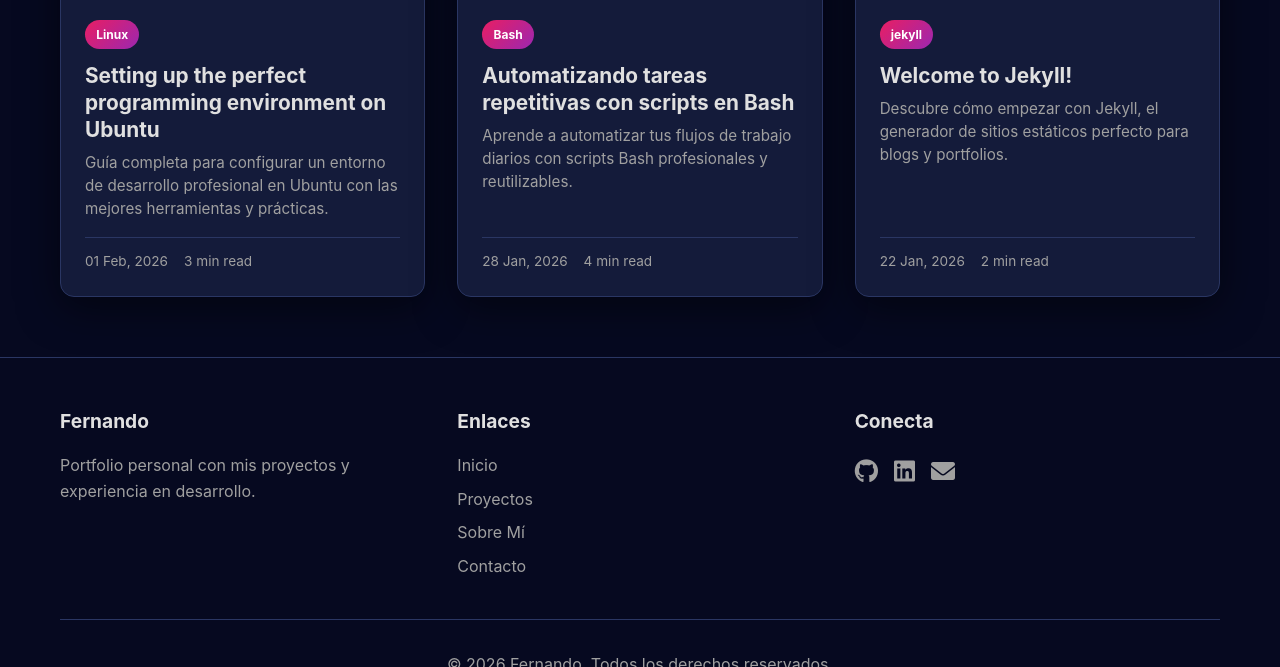
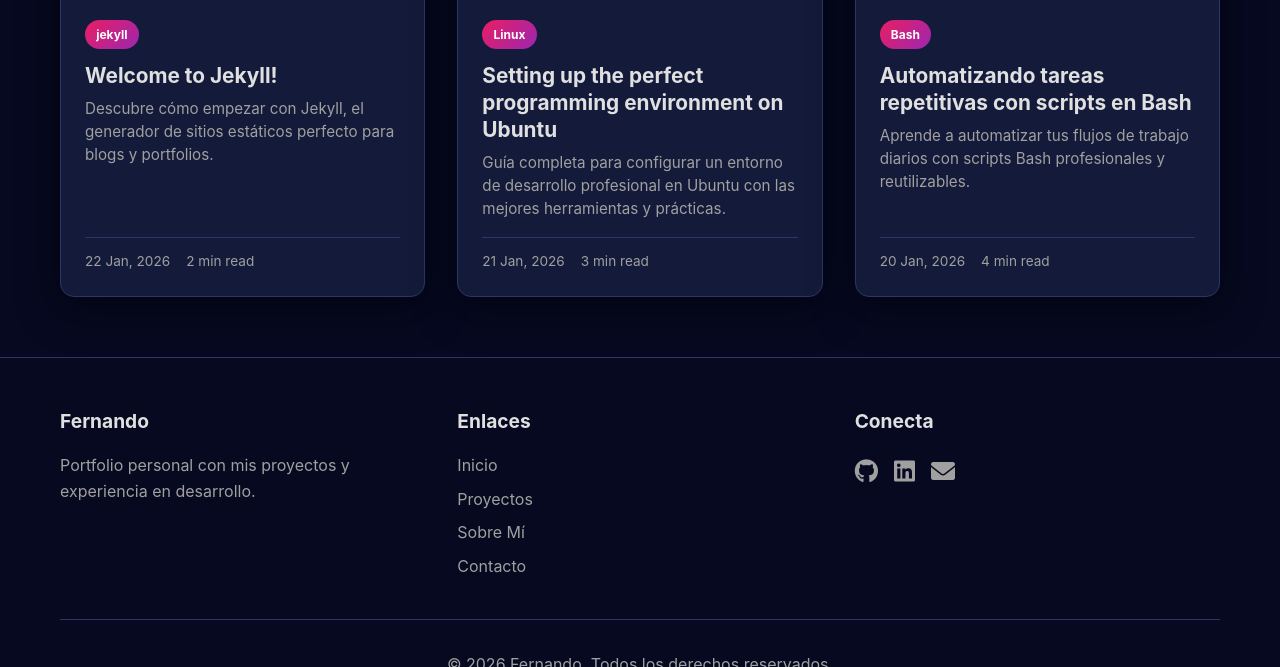
Before and after one commit to Dunlag/fernando, a Jekyll site: the page built from index.markdown, in a window 1280 px wide and 900 px high, scrolled down 1043 px, cut to the strip 233-900 px from the top of the window. Built offline with Jekyll 4.4.1, drawn with Linux system fonts in a browser that asks for light colours.

Commit message:
Fix posts dates: change to past dates so Jekyll publishes them

```diff
--- a/_posts/2026-01-28-bash-automation.markdown
+++ b/_posts/2026-01-20-bash-automation.markdown
@@ -1,7 +1,7 @@
 ---
 layout: post
 title: "Automatizando tareas repetitivas con scripts en Bash"
-date: 2026-01-28 14:30:00 +0100
+date: 2026-01-20 14:30:00 +0100
 category: Bash
 tags: [Bash, Automation, Scripts]
 cover: /assets/images/bash-automation.jpg
--- a/_posts/2026-02-01-ubuntu-setup.markdown
+++ b/_posts/2026-01-21-ubuntu-setup.markdown
@@ -1,7 +1,7 @@
 ---
 layout: post
 title: "Setting up the perfect programming environment on Ubuntu"
-date: 2026-02-01 10:00:00 +0100
+date: 2026-01-21 10:00:00 +0100
 category: Linux
 tags: [Linux, Productivity, Setup]
 cover: /assets/images/ubuntu-setup.jpg
```
